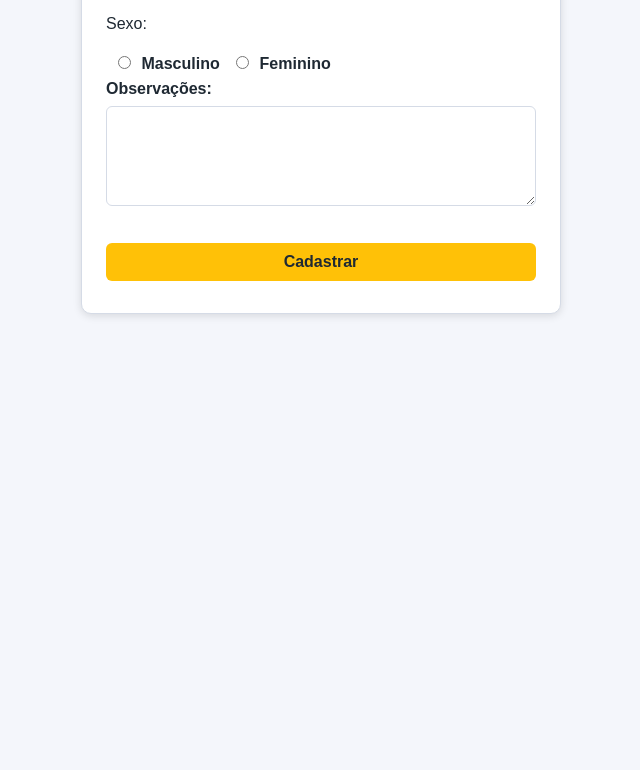
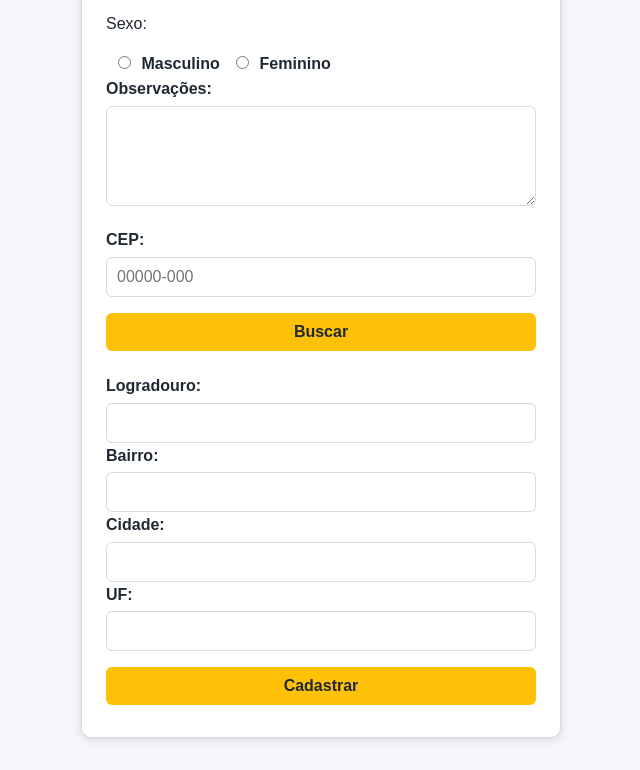
Before and after one commit to Jadson70/atividade1senai, a plain HTML site: page atividade1senai/cadastro.html in a window 1280 px wide. Shown: the part 609-1379 px from the top of the page, without its empty margins (319-959 px from the left). Before the commit the page ends 955 px from the top, so only its background shows below. Drawn offline with Linux system fonts and the light colour scheme.

Commit message:
Adicionei o CEP

```diff
--- a/cadastro.html
+++ b/atividade1senai/cadastro.html
@@ -64,6 +64,23 @@
             <textarea id="observacoes" name="observacoes"></textarea>
         </p>
 
+        <label for="cep">CEP:</label>
+        <input type="text" id="cep" maxlength="9" placeholder="00000-000">
+        <button type="button" onclick="buscarCep()">Buscar</button>
+        <p id="mensagem-erro" style="color: red; font-weight: bold;"></p>
+
+        <label for="logradouro">Logradouro:</label>
+        <input type="text" id="logradouro" readonly>
+
+        <label for="bairro">Bairro:</label>
+        <input type="text" id="bairro" readonly>
+
+        <label for="cidade">Cidade:</label>
+        <input type="text" id="cidade" readonly>
+
+        <label for="uf">UF:</label>
+        <input type="text" id="uf" readonly>
+
         <button type="submit">Cadastrar</button>
 
     </form>
```
Also changed, not shown: atividade1senai/script.js (added, +54 -0 lines), script.js (deleted, +0 -54 lines), atividade1senai/Sobre.html (renamed from Sobre.html), atividade1senai/css/style.css (renamed from css/style.css), atividade1senai/img/onibus.png (renamed from img/onibus.png), atividade1senai/index.html (renamed from index.html), 2 other files.
